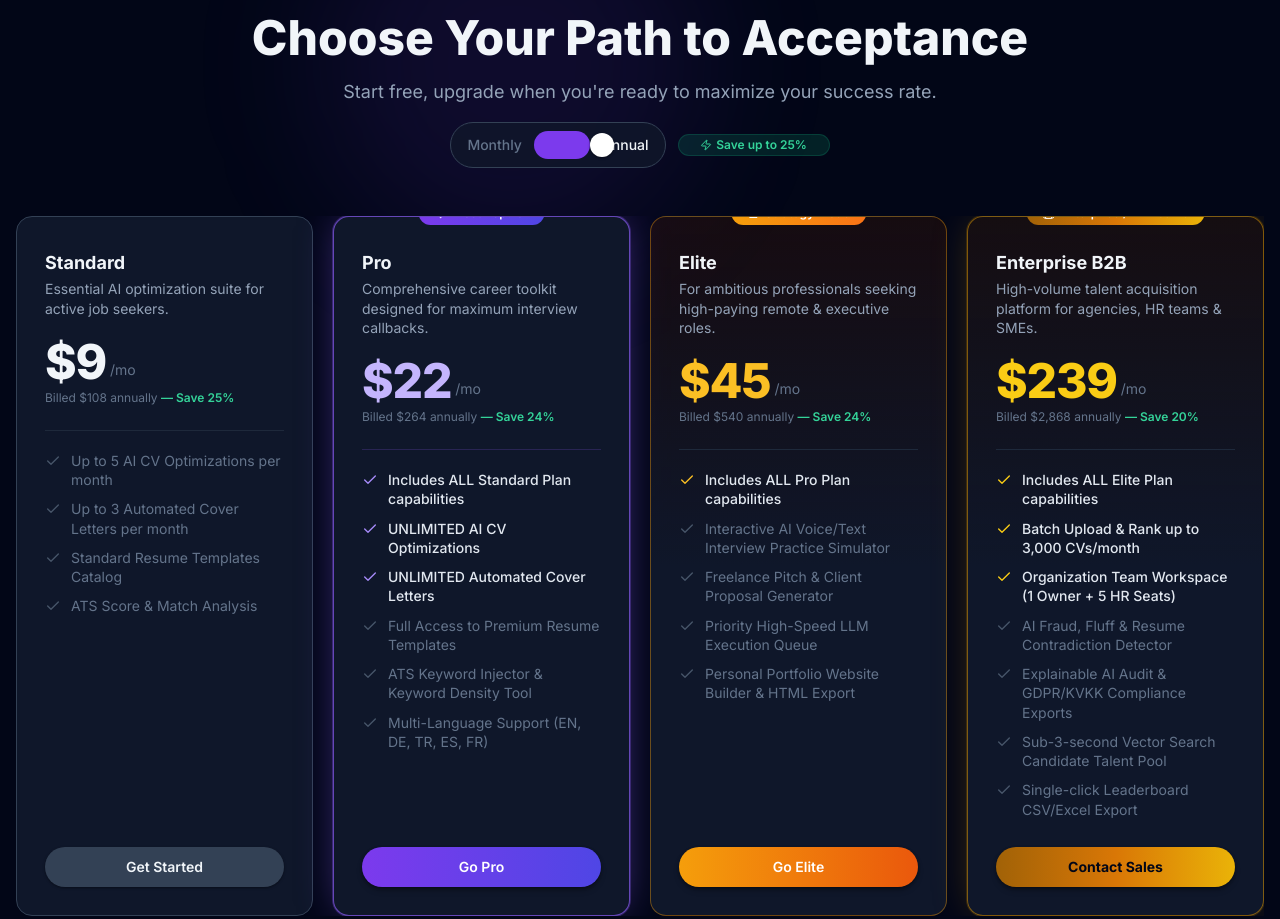
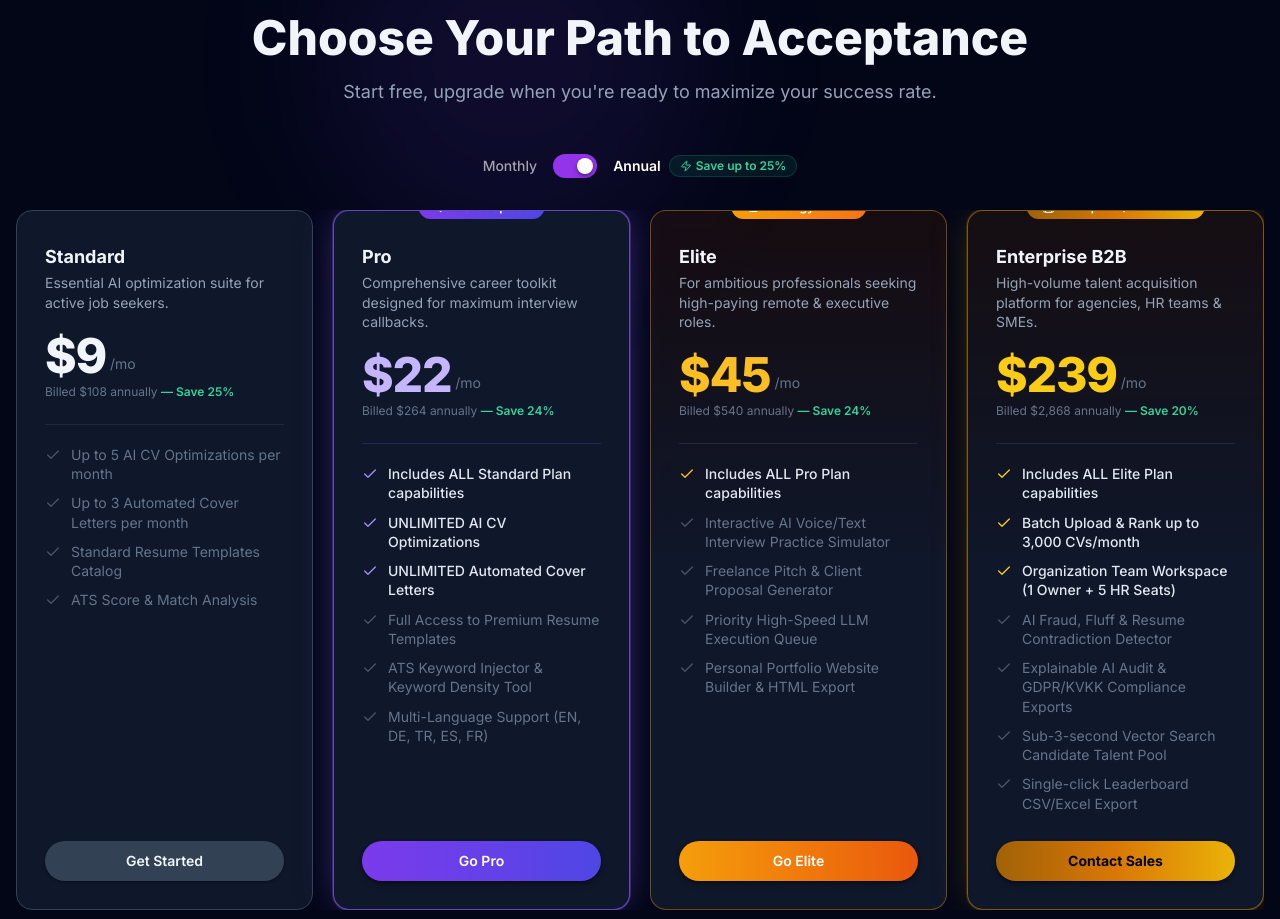
Before and after one commit to kadiryagiz4411-pixel/SOVERE-GN-SON-VERS-YON, a React (Vite) app: page / in a window 1280 px wide. Shown: the part 10416-11335 px from the top of the page. Built offline with nearby package versions, Linux system fonts and the light colour scheme; no server answers; the database is empty.

Commit message:
fix: refactor pricing toggle to eliminate text overlap and overflow
Co-authored-by: Cursor <cursoragent@cursor.com>

```diff
--- a/src/components/pricing/PricingTable.tsx
+++ b/src/components/pricing/PricingTable.tsx
@@ -30,13 +30,9 @@ export function PricingTable({
   return (
     <div className={cn("w-full max-w-full overflow-hidden box-border", className)}>
       {/* ── Monthly / Annual billing toggle ────────────────────────────────── */}
-      <div className="w-full max-w-full overflow-hidden flex-shrink-0 box-border flex items-center justify-center flex-wrap gap-3 mb-12 px-1">
-        <div className="inline-flex items-center gap-3 rounded-full border border-slate-700 bg-slate-900/80 px-4 py-2 flex-shrink-0 box-border">
+      <div className="flex items-center justify-center gap-3 sm:gap-4 my-8 relative z-10">
         <span
-            className={cn(
-              "text-sm font-medium transition-colors cursor-pointer select-none",
-              !isAnnual ? "text-slate-100" : "text-slate-500"
-            )}
+          className={`text-sm font-medium transition-colors cursor-pointer select-none ${!isAnnual ? 'text-white font-semibold' : 'text-zinc-400'}`}
           onClick={() => setBillingCycle("monthly")}
         >
           Monthly
@@ -46,43 +42,26 @@ export function PricingTable({
           type="button"
           onClick={() => setBillingCycle(cycle => cycle === "yearly" ? "monthly" : "yearly")}
           aria-label="Toggle billing period"
-            className={cn(
-              "relative w-14 h-7 rounded-full transition-colors duration-300 shrink-0",
-              "focus:outline-none focus-visible:ring-2 focus-visible:ring-violet-500",
-              isAnnual ? "bg-violet-600" : "bg-slate-700"
-            )}
+          className="relative inline-flex h-6 w-11 shrink-0 cursor-pointer rounded-full bg-purple-600 transition-colors duration-200 ease-in-out focus:outline-none focus-visible:ring-2 focus-visible:ring-purple-500"
         >
           <span
-              className={cn(
-                "absolute top-0.5 w-6 h-6 rounded-full bg-white shadow-sm transition-transform duration-300",
-                isAnnual ? "translate-x-7" : "translate-x-0.5"
-              )}
+            className={`pointer-events-none inline-block h-4 w-4 transform rounded-full bg-white shadow-lg ring-0 transition duration-200 ease-in-out mt-1 ${
+              isAnnual ? 'translate-x-6' : 'translate-x-1'
+            }`}
           />
         </button>
 
+        <div className="flex items-center gap-2">
           <span
-            className={cn(
-              "text-sm font-medium transition-colors cursor-pointer select-none",
-              isAnnual ? "text-slate-100" : "text-slate-500"
-            )}
+            className={`text-sm font-medium transition-colors cursor-pointer select-none ${isAnnual ? 'text-white font-semibold' : 'text-zinc-400'}`}
             onClick={() => setBillingCycle("yearly")}
           >
             Annual
           </span>
+          <span className="inline-flex items-center gap-1 rounded-full bg-emerald-500/10 px-2.5 py-0.5 text-xs font-semibold text-emerald-400 border border-emerald-500/20">
+            <Zap className="w-3 h-3" /> Save up to 25%
+          </span>
         </div>
-
-        <span
-          className={cn(
-            "inline-flex items-center justify-center gap-1 min-w-[9.5rem] px-2.5 py-0.5 rounded-full text-xs font-semibold border flex-shrink-0 transition-opacity duration-200",
-            isAnnual
-              ? "bg-emerald-500/15 text-emerald-400 border-emerald-500/20 opacity-100"
-              : "bg-transparent text-transparent border-transparent opacity-0 pointer-events-none"
-          )}
-          aria-hidden={!isAnnual}
-        >
-          <Zap className="w-3 h-3" />
-          Save up to 25%
-        </span>
       </div>
 
       {/* ── Subscription plan grid ──────────────────────────────────────────── */}
```
Lines whose indentation alone changed are shown as unchanged.
